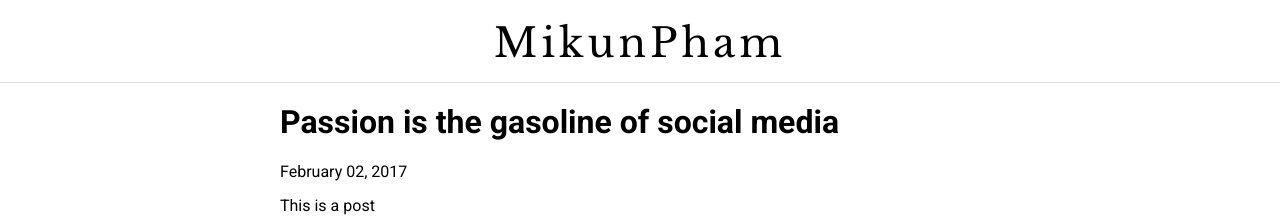
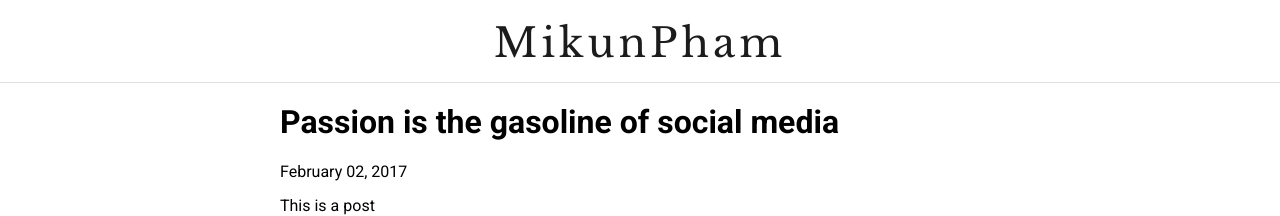
Before and after one commit to mikunpham/mikunpham.github.io, a Jekyll site: the page built from _posts/2017-02-02-passion-is-the-gasoline-of-social-media.md, in a window 1280 px wide. Shown: the top 216 px of the page. Built offline with Jekyll 4.4.1, drawn with Linux system fonts in a browser that asks for light colours.

Commit message:
Fixed logo

```diff
--- a/_includes/header.html
+++ b/_includes/header.html
@@ -1,5 +1,5 @@
 <header>
 	<div class="logo">
-		<h1>MikunPham</h1>
+		<a href="/"><h1>MikunPham</h1></a>
 	</div>
 </header>
--- a/assets/css/main.css
+++ b/assets/css/main.css
@@ -24,6 +24,11 @@
 	padding: 20px 0 16px;
 	border-bottom: 1px solid #dfdfdf;
 	text-align: center;
+}
+
+header .logo a {
+	text-decoration: none;
+	color: rgba(28, 28, 28, 1);
 }
 
 header .logo h1 {
```
